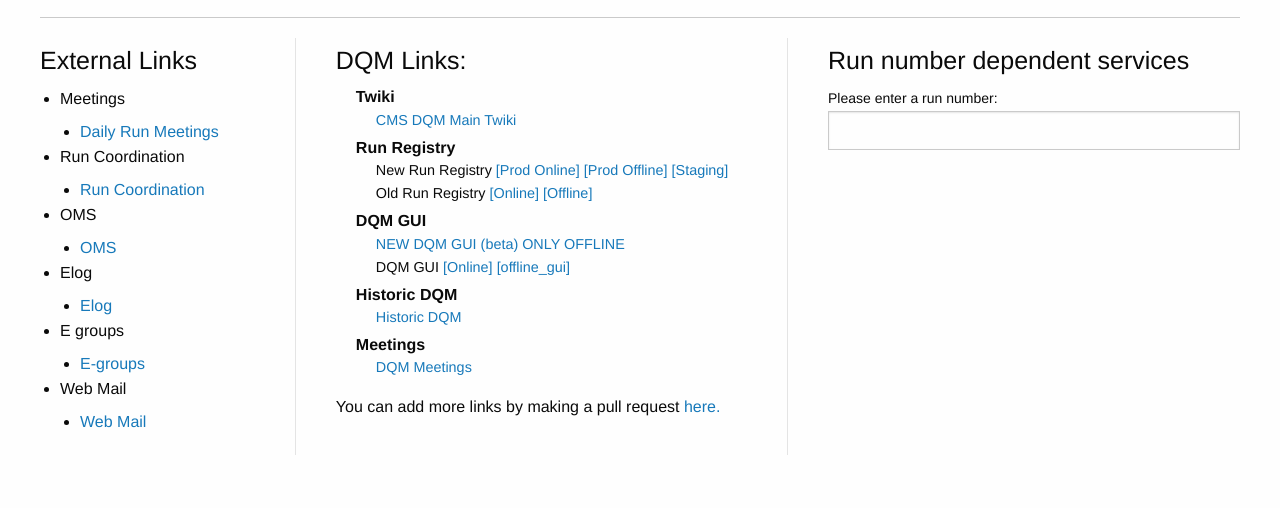
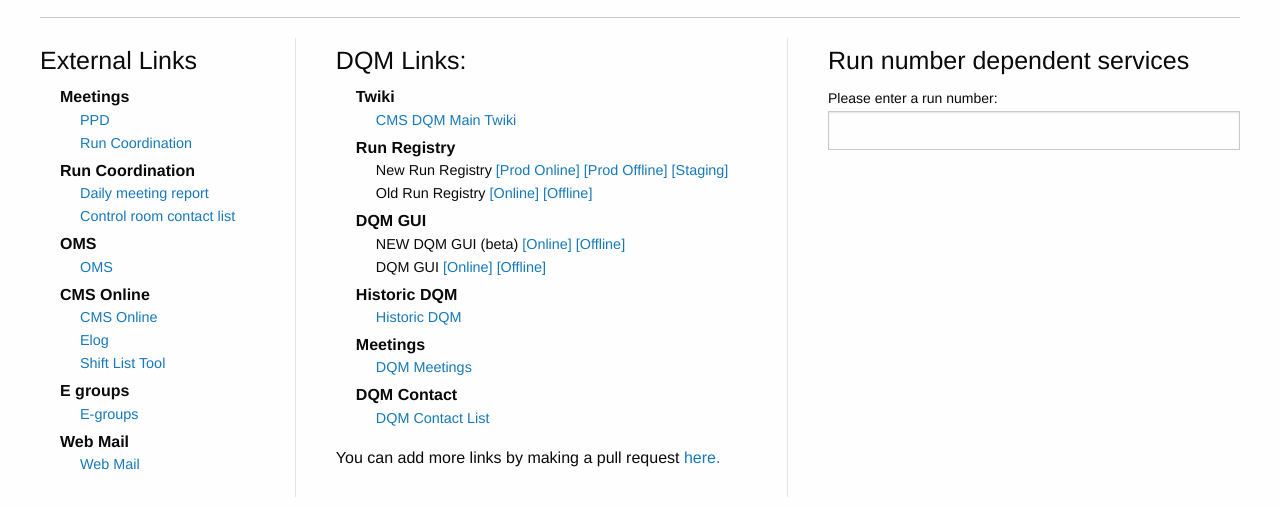
Before and after one commit to cms-DQM/cms-dqm-homepage, a plain HTML site: page index.html in a window 1280 px wide. Shown: the part 70-578 px from the top of the page. Drawn offline with Linux system fonts and the light colour scheme.

Commit message:
add changes requested by kaori

```diff
--- a/config.js
+++ b/config.js
@@ -4,17 +4,30 @@
   external: {
     Meetings: [
       {
-        id: 'Daily_Run_Meetings',
-        links: [{ link: 'https://indico.cern.ch/event/402363' }],
+        id: 'PPD',
+        links: [{ link: 'https://indico.cern.ch/category/3877/' }],
+      },
+      {
+        id: 'Run_Coordination',
+        links: [{ link: 'https://indico.cern.ch/category/1354/' }],
       },
     ],
     Run_Coordination: [
       {
-        id: 'Run_Coordination',
+        id: 'Daily_meeting_report',
         links: [
           {
             link:
               'http://schwick.web.cern.ch/schwick/rctools/dailyReport/listReports/',
+          },
+        ],
+      },
+      {
+        id: 'Control_room_contact_list',
+        links: [
+          {
+            link:
+              'https://twiki.cern.ch/twiki/bin/view/CMS/OnlineWBContactList',
           },
         ],
       },
@@ -31,13 +44,26 @@
         ],
       },
     ],
-    Elog: [
+    CMS_Online: [
+      {
+        id: 'CMS_Online',
+        links: [{ link: 'http://cmsonline.cern.ch/' }],
+      },
       {
         id: 'Elog',
         links: [
           {
             link:
               'https://cmsonline.cern.ch/webcenter/portal/cmsonline/pages_common/elog?__adfpwp_action_portlet=683379043&__adfpwp_backurl=https%3A%2F%2Fcmsonline.cern.ch%3A443%2Fwebcenter%2Fportal%2Fcmsonline%2Fpages_common%2Felog%3F_afrRedirect%3D9715040540107362%26__adfpwp_mode.623564097%3D1&_piref683379043.strutsAction=%2FviewSubcatMessages.do%3FcatId%3D493%26subId%3D20%26page%3D1',
+          },
+        ],
+      },
+      {
+        id: 'Shift_List_Tool',
+        links: [
+          {
+            link:
+              'https://cmsonline.cern.ch/webcenter/portal/cmsonline/pages_common/shiftlist',
           },
         ],
       },
@@ -99,8 +125,14 @@
     ],
     DQM_GUI: [
       {
-        id: 'NEW_DQM_GUI_(beta)_ONLY_OFFLINE',
+        id: 'NEW_DQM_GUI_(beta)',
         links: [
+          {
+            name: 'Online',
+            link: 'https://cmsweb.cern.ch/dqm/online-new',
+            run_link: (run_number) =>
+              `?search_run_number=${run_number}&search_dataset_name=`,
+          },
           {
             name: 'Offline',
             link: 'https://dqm-gui.web.cern.ch',
@@ -119,7 +151,7 @@
               `/start?runnr=${run_number};dataset=/Global/Online/ALL;sampletype=online_data;workspace=Everything`,
           },
           {
-            name: 'offline_gui',
+            name: 'Offline',
             link: 'https://cmsweb.cern.ch/dqm/offline',
           },
         ],
@@ -143,5 +175,13 @@
         links: [{ link: 'https://indico.cern.ch/category/3904/' }],
       },
     ],
+    DQM_Contact: [
+      {
+        id: 'DQM_Contact_List',
+        links: [
+          { link: 'https://twiki.cern.ch/twiki/bin/view/CMS/DQMContacts' },
+        ],
+      },
+    ],
   },
 };
--- a/style.css
+++ b/style.css
@@ -12,18 +12,21 @@
   justify-content: center;
 }
 
-#link_list {
+#link_list,
+#external_links {
   list-style: none;
   font-size: 0.9em;
 }
 
-#link_list h6 {
+#link_list h6,
+#external_links h6 {
   font-weight: bold;
   margin-top: 5px;
   margin-bottom: 0px;
 }
 
-#link_list ul {
+#link_list ul,
+#external_links ul {
   list-style: none;
 }
 
```
